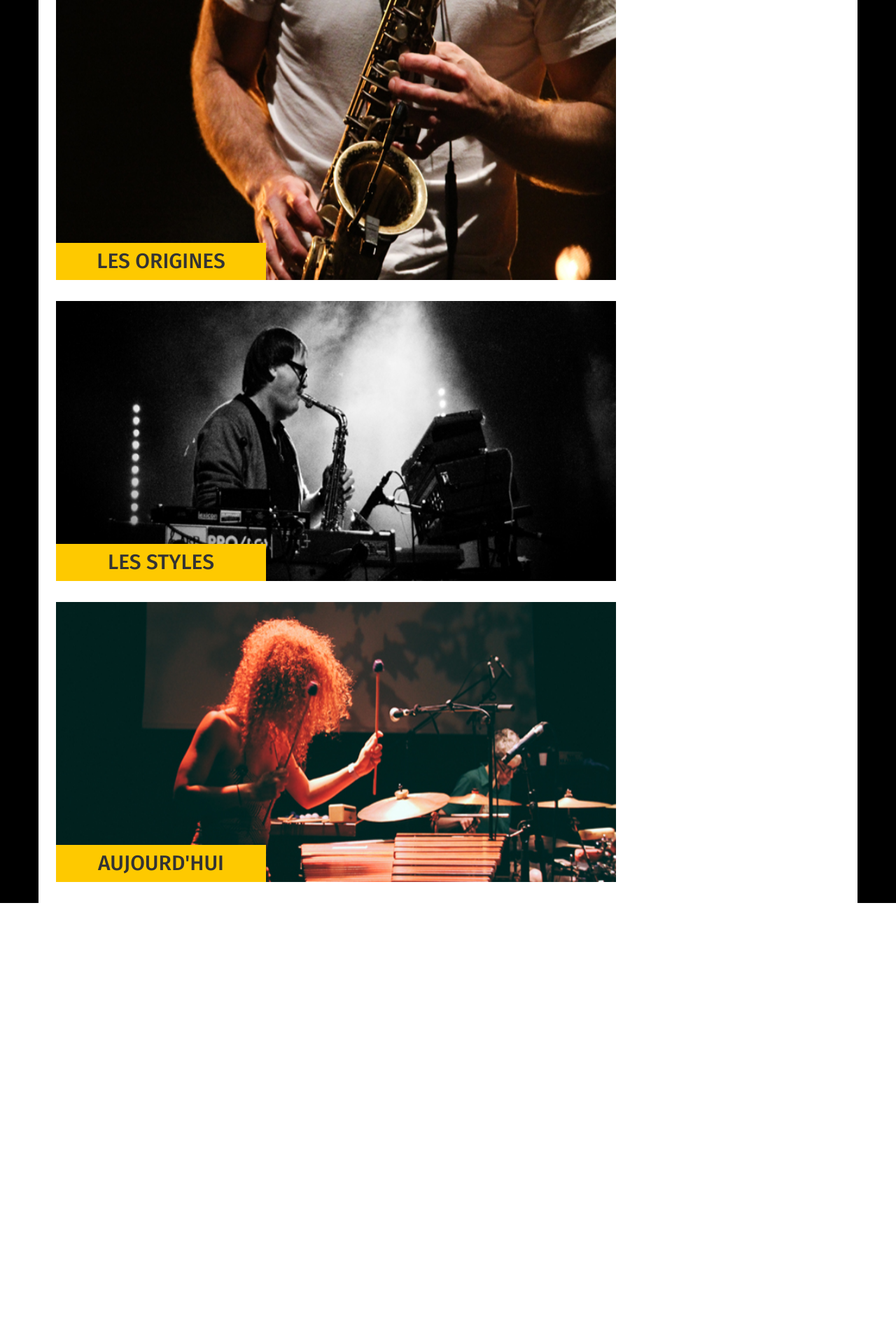
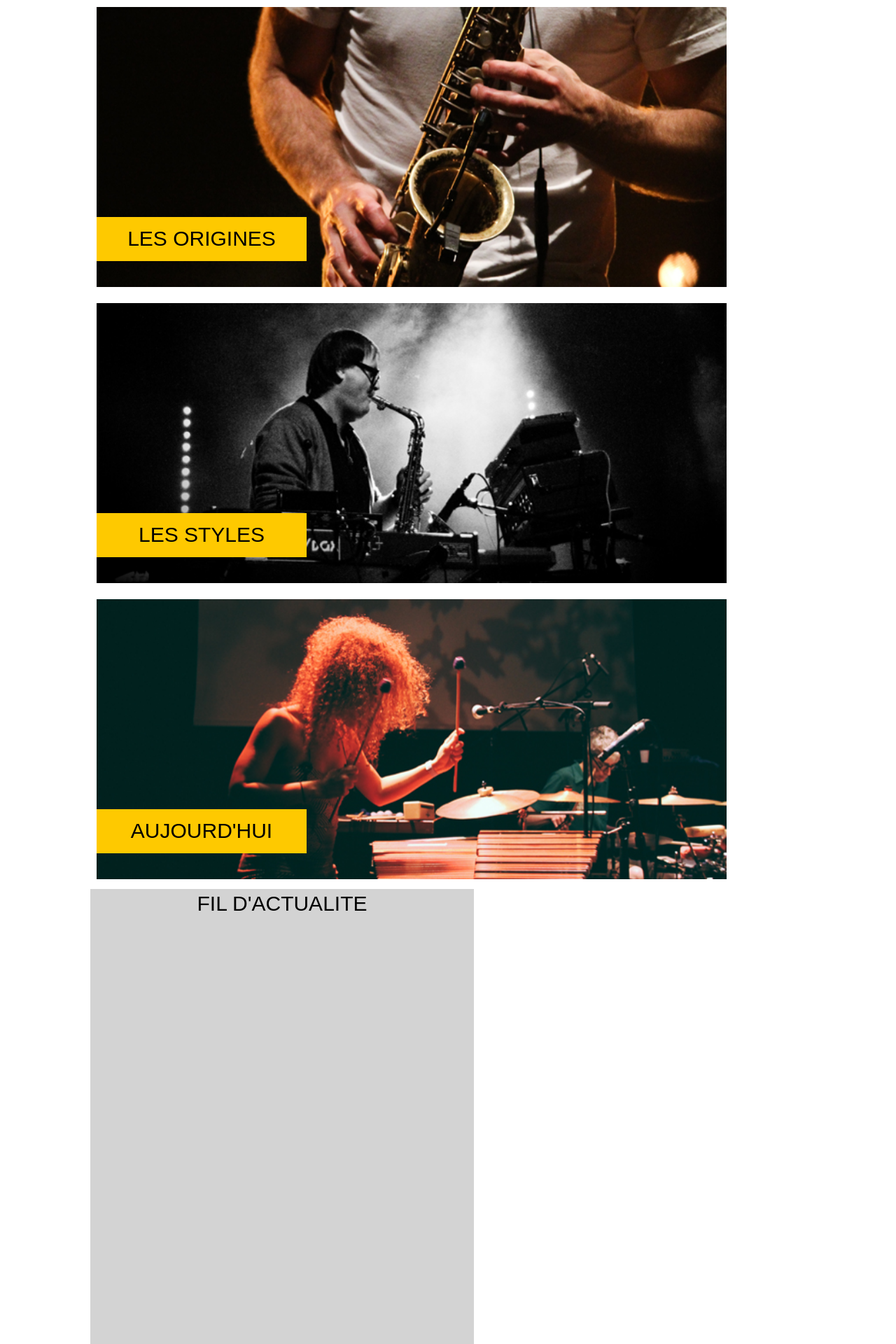
Before and after one commit to emelineap/jazz-paris, a PHP site: page / in a window 1280 px wide. Shown: the top 1920 px of the page at 70% size. Before the commit the page ends 1290 px from the top, so only its background shows below. Run offline with PHP 8.4, Linux system fonts and the light colour scheme.

Commit message:
modifications body index

```diff
--- a/assets/css/main.css
+++ b/assets/css/main.css
@@ -1,60 +1,79 @@
-/*-------------------*\
+/* On travaille sur la balise body, donc sur TOUTE la page */
 
-$CONTENU
+body {
 
-\*-------------------*/
-
-/**
-*CONTENU ......
-*RESET .........Réinitialisation des styles par défaut
-*FONT  .........Les polices de caractère
-*/
-
-
-body{
-
-	margin: auto;
-	background-color: black;
-}
-
-
-.container {
 	background-color: white;
 }
 
+/*on travaille sur le bloc qui contient les 2 blocs: images + fil d'actu */
 
-h1 {
-	font-family: Fira Sans, sans-serif;
-	font-size: 30px;
-	font-color: black;
-	text-align: center;
-	width: 300px;
-	font-color:rgb(254, 201, 0);
-	position: absolute;
-    bottom: -10px;
-    left: 10px;
+#global{
+
+	width: 80%;
+	background-color: white;
+	margin:auto;
+}
+
+#left, #right {
+
+	display: inline-block;
+	vertical-align: top;
 
 }
 
-img {
-	height: 400px;
-	width: 800px;
+/*on travaille sur le bloc gauche qui contient les images */
+
+.categories {
+	/* style du fond*/
+	background-color: rgb(254, 201, 0);
+	border: 1px;
+	width: 300px;
+	padding-top: 10px;
+	padding-bottom: 10px;
+	padding-left: 40px;
+	padding-right: 40px;
+
+	/* style du texte*/
+	font-family: "Fira Sans", sans-serif;
+	font-size: 30px;
+	color: black;
+	text-align: center;
+
+	/*position des textes sur les images*/
+	position: relative;
+	bottom: 80px;
+	margin: -30px;
 	margin-left: 10px;
 
 }
 
-.aujourdhui {
-	position: relative;
-	margin-bottom: 30px;
+.picture_categories{
+
+	height: 400px;
+	width: 900px;
+	margin: 10px;
 }
 
+/*on travaille sur le bloc droit qui contient le fil d'actu*/
 
-.styles {
-	position: relative;
-	margin-bottom: 30px;
+#right{
+
+	margin-right:30px;
+	height: 1300px;
+	width: 550px;
 }
 
-.origine {
-	position: relative;
-	margin-bottom: 30px;
+.actu {
+
+	/* style du texte*/
+	font-family: "Fira Sans", sans-serif;
+	font-size: 30px;
+	color: black;
+	text-align: center;
+
+	/* style du fond*/
+	border: 1px solid white;
+	height: 1200px;
+	width: 550px;
+	background: lightgrey;
 }
--- a/index.html
+++ b/index.html
@@ -7,7 +7,7 @@
 	<title>Jazz Paris</title>
 
 	<!-- BOOTSTRAP CSS -->
-	<link rel="stylesheet" href="https://maxcdn.bootstrapcdn.com/bootstrap/3.3.7/css/bootstrap.min.css" integrity="sha384-BVYiiSIFeK1dGmJRAkycuHAHRg32OmUcww7on3RYdg4Va+PmSTsz/K68vbdEjh4u" crossorigin="anonymous">
+	<link href="https://maxcdn.bootstrapcdn.com/bootstrap/3.3.7/css/bootstrap.min.css" rel="stylesheet" integrity="sha384-BVYiiSIFeK1dGmJRAkycuHAHRg32OmUcww7on3RYdg4Va+PmSTsz/K68vbdEjh4u" crossorigin="anonymous">
 
 	<!-- CUSTOM CSS -->
 
@@ -15,71 +15,39 @@
 	<link rel="stylesheet" type ="text/css" href="assets/css/main.css" />
 	<link rel="stylesheet" type ="text/css" href="assets/css/footer.css" />
 
-	<!-- FONT -->
-	<link href="https://fonts.googleapis.com/css?family=Fira+Sans:400,500" rel="stylesheet">
 </head>
 
 <body>
 
-	<!--<header>
-		<a href="index.html"><img src="assets/pictures/Glenn Branca-15_logo.jpg" alt="banner"></a>
+	<!--Header réalisé par Emeline /include -->
+<!--Nav bar réalisée par Emeline /include -->
 
-		<h1>JAZZ PARIS</h1>
+		<div id="global">
 
-		<nav>
-			<ul>
-				<li><a href="index.html">Accueil</a></li>
-				<li><a href="origins.html">Les origines</a></li>
-				<li><a href="styles.html">Les styles</a></li>
-				<li><a href="today.html">Aujourd'hui</a></li>
-				<li><a href="about.html">Contact</a></li>
-			</ul>
-		</nav>
-	</header> -->
+			<div id="left">
 
-	<!--
-	<<li><a class="col-offset-2 col-xs-2 col-lg-2" href="index.html">Accueil</a></li> -->
+				<img class="picture_categories" src="/home/cyrht/Documents/WILD/Projet1/jazz-paris/assets/pictures/colinstetson-4.jpg" width="900" height="400" alt= "photo de Colin Stetson">
 
-	<main>
-
-	<div class="container">
-
-		<div class="origine">
-
-			<a href="/jazz-paris/origines.html"><img src="assets/pictures/colinstetson-4.jpg" alt= "photo de Colin Stetson"/></a>
-
-			<h1> LES ORIGINES</h1>
-
-		</div>
+				<p class="categories">LES ORIGINES</p>
 
 
-		<div class="styles">
+				<img class="picture_categories" src="/home/cyrht/Documents/WILD/Projet1/jazz-paris/assets/pictures/Etienne Jaumet & Richard Pinhas-6.jpg" width="900" height="400" alt=" photo Etienne Jaumet & Richard Pinhas">
 
-			<a href=""><img src="assets/pictures/Etienne Jaumet & Richard Pinhas-6.jpg" alt=" photo Etienne Jaumet & Richard Pinhas"/></a>
+				<p class="categories">LES STYLES</p>
 
-			<h1>LES STYLES</h1>
+				<img class="picture_categories" src="/home/cyrht/Documents/WILD/Projet1/jazz-paris/assets/pictures/Orchestre Tout-Puissant-28.jpg" width="900" height="400" alt=" photo Orchestre">
 
+				<p class="categories">AUJOURD'HUI</p>
+
+			</div>
+
+			<div id="right"> <!--à faire en PHP -->
+
+				<p class="actu">FIL D'ACTUALITE</p>
+
+			</div>
 		</div>
-
-
-		<div class="aujourdhui">
-
-			<a href=""><img src="assets/pictures/Orchestre Tout-Puissant-28.jpg" alt=" photo Orchestre"/></a>
-
-			<h1>AUJOURD'HUI</h1>
-
-		</div>
-
-
-	</div>
-
-	</main>
-
-
-<!--<footer>
-		<p>Fait en musique par Cyrielle Huet, Elisa Laristan et Emeline Ancel-Pirouelle pour la <a href="https://wildcodeschool.fr/">Wild Code School</a>, 2017.</p>
-		<p><a href="about.html">Contactez-nous</a></p>
-	</footer> -->
+<!--Footer bar réalisée par Emeline /include  -->
 
 </body>
 </html>
```
